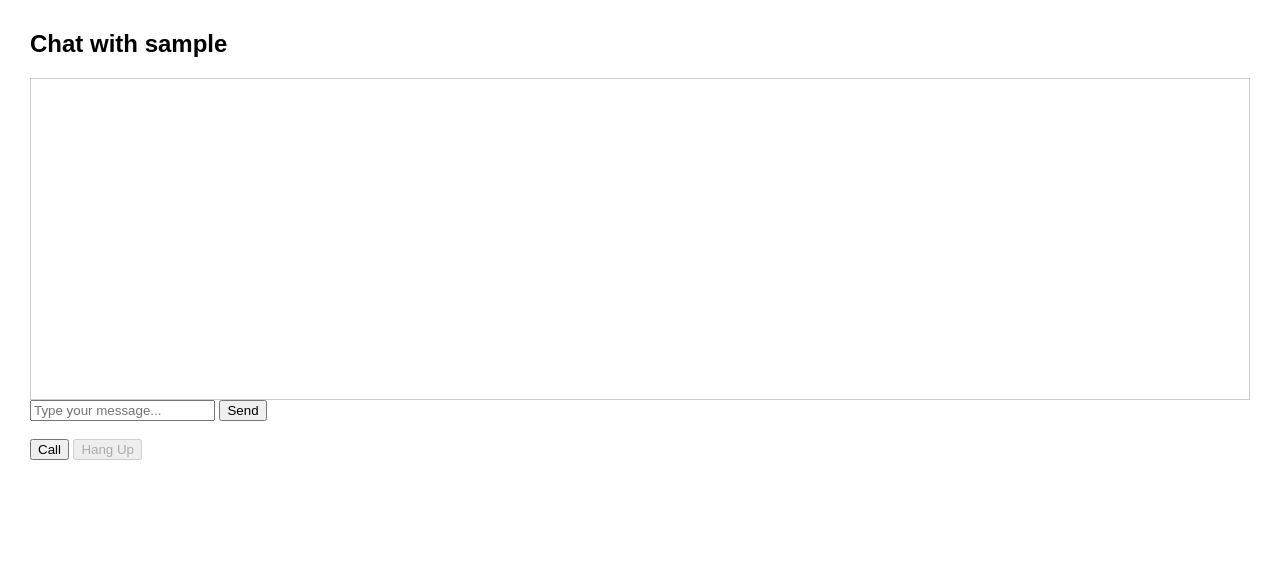
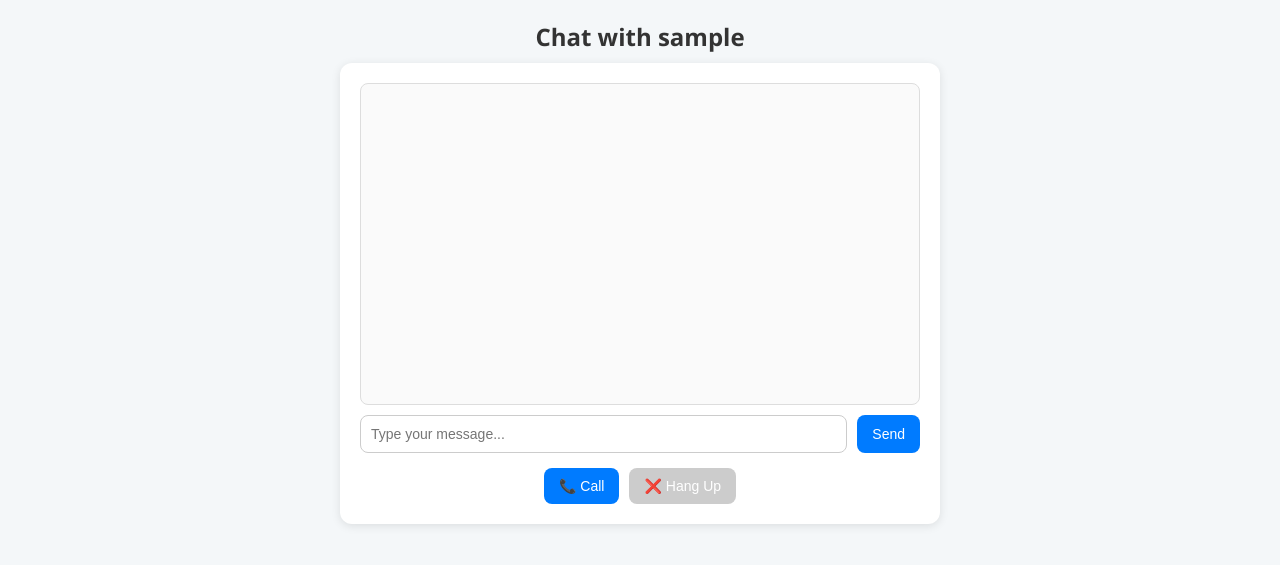
Before and after one commit to zarrazara/messenger, a Flask app: page /chat/1 in a window 1280 px wide. Shown: the top 565 px of the page. Run offline with Flask 3, Linux system fonts and the light colour scheme; the visitor is signed in with stand-in values (Sample User, id 1); data that the repository does not hold is empty; some libraries are stand-ins or nearby versions.

Commit message:
Update chat.html

```diff
--- a/templates/chat.html
+++ b/templates/chat.html
@@ -6,31 +6,122 @@
   <script src="https://cdn.socket.io/4.7.2/socket.io.min.js"></script>
   <style>
     body {
-            font-family: Arial, sans-serif;
-            margin: 30px;
+      font-family: 'Segoe UI', Tahoma, Geneva, Verdana, sans-serif;
+      background-color: #f4f7f9;
+      margin: 0;
+      padding: 0;
+      display: flex;
+      flex-direction: column;
+      align-items: center;
     }
+
+    h2 {
+      margin: 20px 0 10px;
+      color: #333;
+    }
+
+    .chat-container {
+      background: #ffffff;
+      border-radius: 12px;
+      box-shadow: 0 2px 10px rgba(0, 0, 0, 0.1);
+      width: 90%;
+      max-width: 600px;
+      padding: 20px;
+      box-sizing: border-box;
+    }
+
     .chat-box {
-            border: 1px solid #ccc;
+      border: 1px solid #ddd;
+      border-radius: 8px;
       height: 300px;
       overflow-y: auto;
       padding: 10px;
+      background-color: #fafafa;
+      margin-bottom: 10px;
     }
+
     .message {
       margin: 5px 0;
+      padding: 8px 12px;
+      border-radius: 20px;
+      max-width: 70%;
+      display: inline-block;
+      word-wrap: break-word;
     }
+
     .you {
+      background-color: #d6eaff;
+      align-self: flex-end;
       text-align: right;
-            color: blue;
+      color: #004d80;
+      float: right;
+      clear: both;
     }
+
     .them {
+      background-color: #d1f7d1;
       text-align: left;
-            color: green;
+      color: #1b5e20;
+      float: left;
+      clear: both;
+    }
+
+    .input-container {
+      display: flex;
+      gap: 10px;
+    }
+
+    input[type="text"] {
+      flex: 1;
+      padding: 10px;
+      font-size: 14px;
+      border: 1px solid #ccc;
+      border-radius: 8px;
+    }
+
+    button {
+      padding: 10px 15px;
+      font-size: 14px;
+      border: none;
+      border-radius: 8px;
+      cursor: pointer;
+      background-color: #007bff;
+      color: white;
+      transition: background-color 0.2s ease;
+    }
+
+    button:hover {
+      background-color: #0056b3;
+    }
+
+    button:disabled {
+      background-color: #ccc;
+      cursor: not-allowed;
+    }
+
+    .call-controls {
+      display: flex;
+      gap: 10px;
+      margin-top: 15px;
+      justify-content: center;
+    }
+
+    @media (max-width: 600px) {
+      .chat-container {
+        width: 95%;
+      }
+
+      .call-controls {
+        flex-direction: column;
+      }
     }
   </style>
 </head>
 <body>
+
   <h2>Chat with {{ other_user.username }}</h2>
 
+  <div class="chat-container">
     <div class="chat-box" id="chatBox">
       {% for message in messages %}
         <div class="message {{ 'you' if message.sender_id == current_user.id else 'them' }}">
@@ -39,13 +130,18 @@
       {% endfor %}
     </div>
 
+    <div class="input-container">
       <input type="text" id="messageInput" placeholder="Type your message..." autocomplete="off">
       <button id="sendBtn">Send</button>
+    </div>
 
-    <br><br>
-    <button id="callButton">Call</button>
-    <button id="hangupButton" disabled>Hang Up</button>
+    <div class="call-controls">
+      <button id="callButton">📞 Call</button>
+      <button id="hangupButton" disabled>❌ Hang Up</button>
+    </div>
+
     <audio id="remoteAudio" autoplay></audio>
+  </div>
 
   <script>
     const socket = io();
@@ -82,9 +178,7 @@
     let localStream;
     let peerConnection;
     const servers = {
-            iceServers: [
-                { urls: "stun:stun.l.google.com:19302" }
-            ]
+      iceServers: [{ urls: "stun:stun.l.google.com:19302" }]
     };
 
     const callButton = document.getElementById('callButton');
@@ -131,6 +225,7 @@
       hangupButton.disabled = false;
 
       localStream = await navigator.mediaDevices.getUserMedia({ audio: true });
+
       peerConnection = new RTCPeerConnection(servers);
       localStream.getTracks().forEach(track => {
         peerConnection.addTrack(track, localStream);
```
Lines whose indentation alone changed are shown as unchanged.
